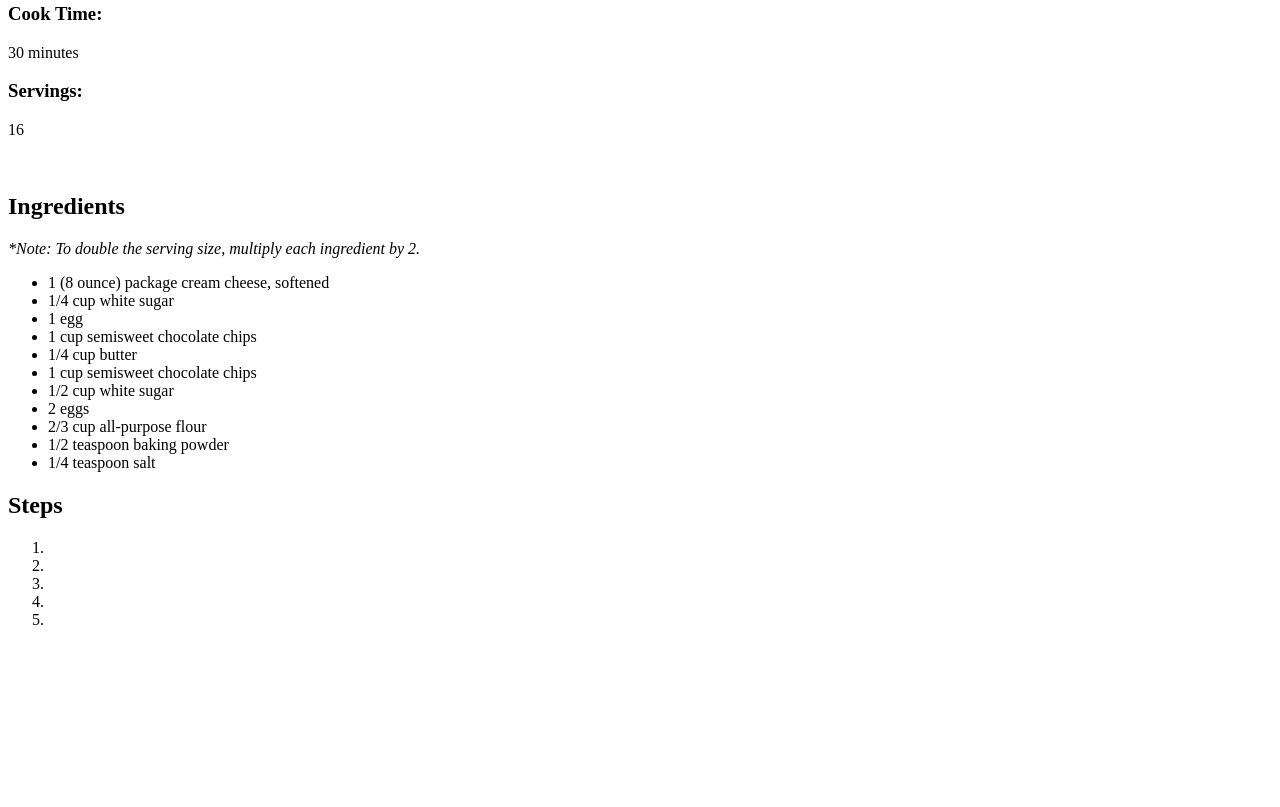
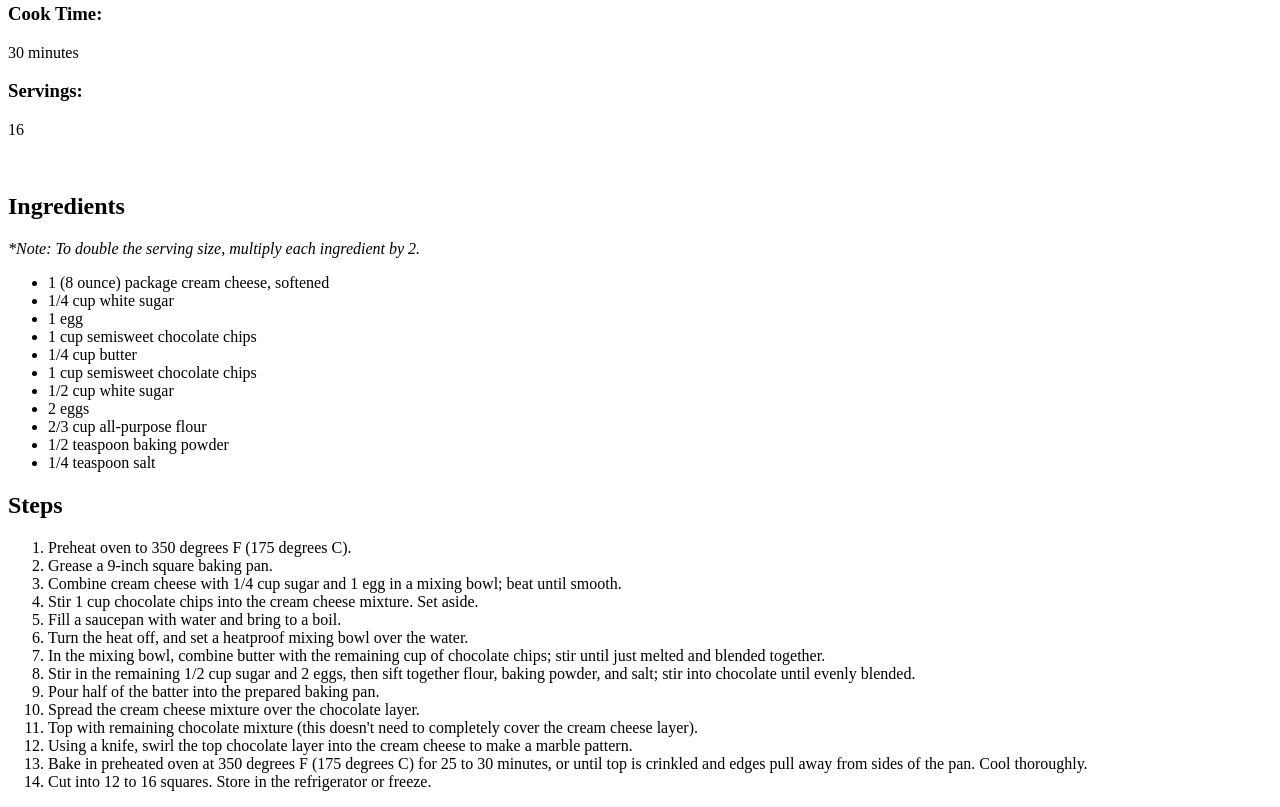
Before and after one commit to tjl929/odin-recipes, a plain HTML site: page recipes/cheesecake-brownies.html in a window 1280 px wide. Shown: the part 742-1549 px from the top of the page. Before the commit the page ends 1387 px from the top, so only its background shows below. Drawn offline with Linux system fonts and the light colour scheme.

Commit message:
Add the steps of the recipe to the page

```diff
--- a/recipes/cheesecake-brownies.html
+++ b/recipes/cheesecake-brownies.html
@@ -58,11 +58,20 @@
     <h2>Steps</h2>
 
     <ol>
-      <li></li>
-      <li></li>
-      <li></li>
-      <li></li>
-      <li></li>
+      <li>Preheat oven to 350 degrees F (175 degrees C).</li>
+      <li>Grease a 9-inch square baking pan.</li>
+      <li>Combine cream cheese with 1/4 cup sugar and 1 egg in a mixing bowl; beat until smooth.</li>
+      <li>Stir 1 cup chocolate chips into the cream cheese mixture. Set aside.</li>
+      <li>Fill a saucepan with water and bring to a boil.</li>
+      <li>Turn the heat off, and set a heatproof mixing bowl over the water.</li>
+      <li>In the mixing bowl, combine butter with the remaining cup of chocolate chips; stir until just melted and blended together.</li>
+      <li>Stir in the remaining 1/2 cup sugar and 2 eggs, then sift together flour, baking powder, and salt; stir into chocolate until evenly blended.</li>
+      <li>Pour half of the batter into the prepared baking pan.</li>
+      <li>Spread the cream cheese mixture over the chocolate layer.</li>
+      <li>Top with remaining chocolate mixture (this doesn't need to completely cover the cream cheese layer).</li>
+      <li>Using a knife, swirl the top chocolate layer into the cream cheese to make a marble pattern.</li>
+      <li>Bake in preheated oven at 350 degrees F (175 degrees C) for 25 to 30 minutes, or until top is crinkled and edges pull away from sides of the pan. Cool thoroughly.</li>
+      <li>Cut into 12 to 16 squares. Store in the refrigerator or freeze.</li>
     </ol>
 
   </body>
```
